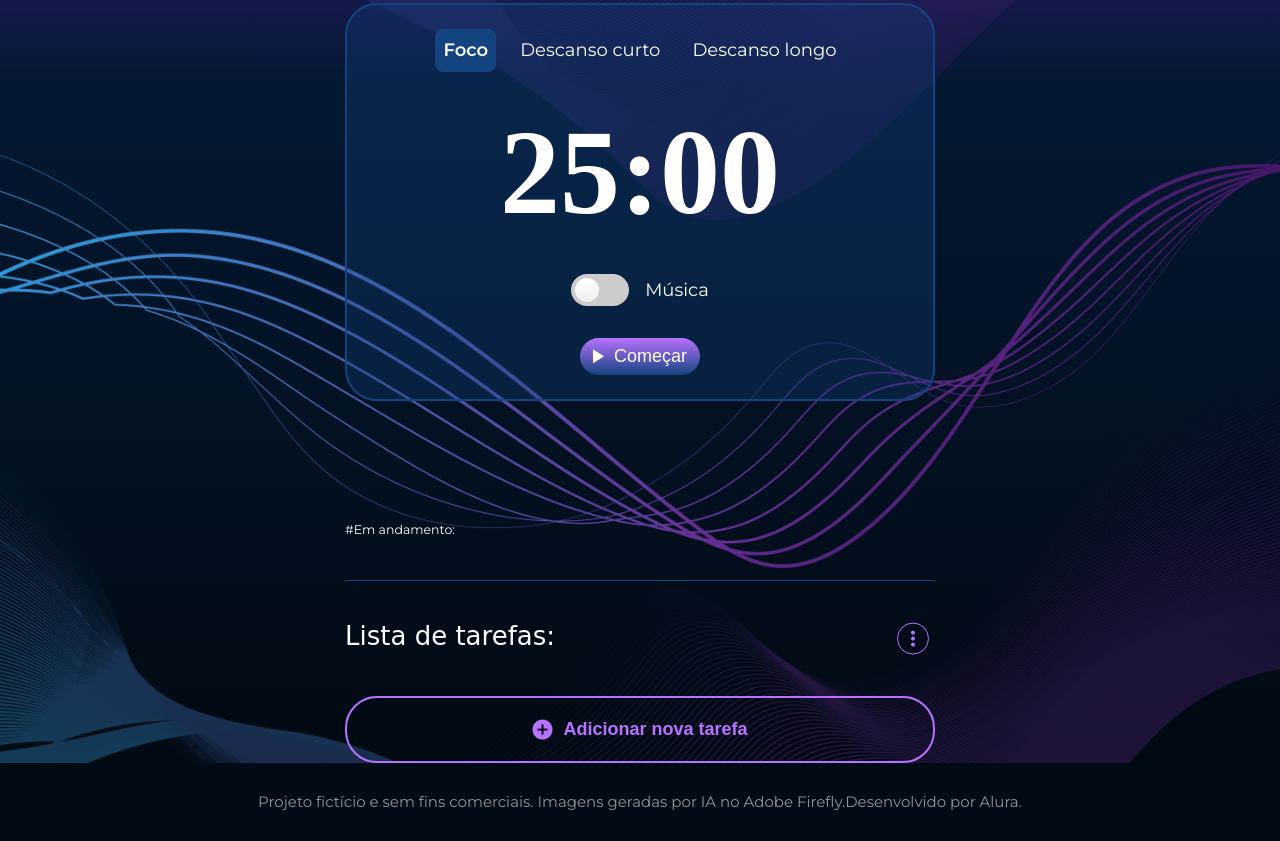
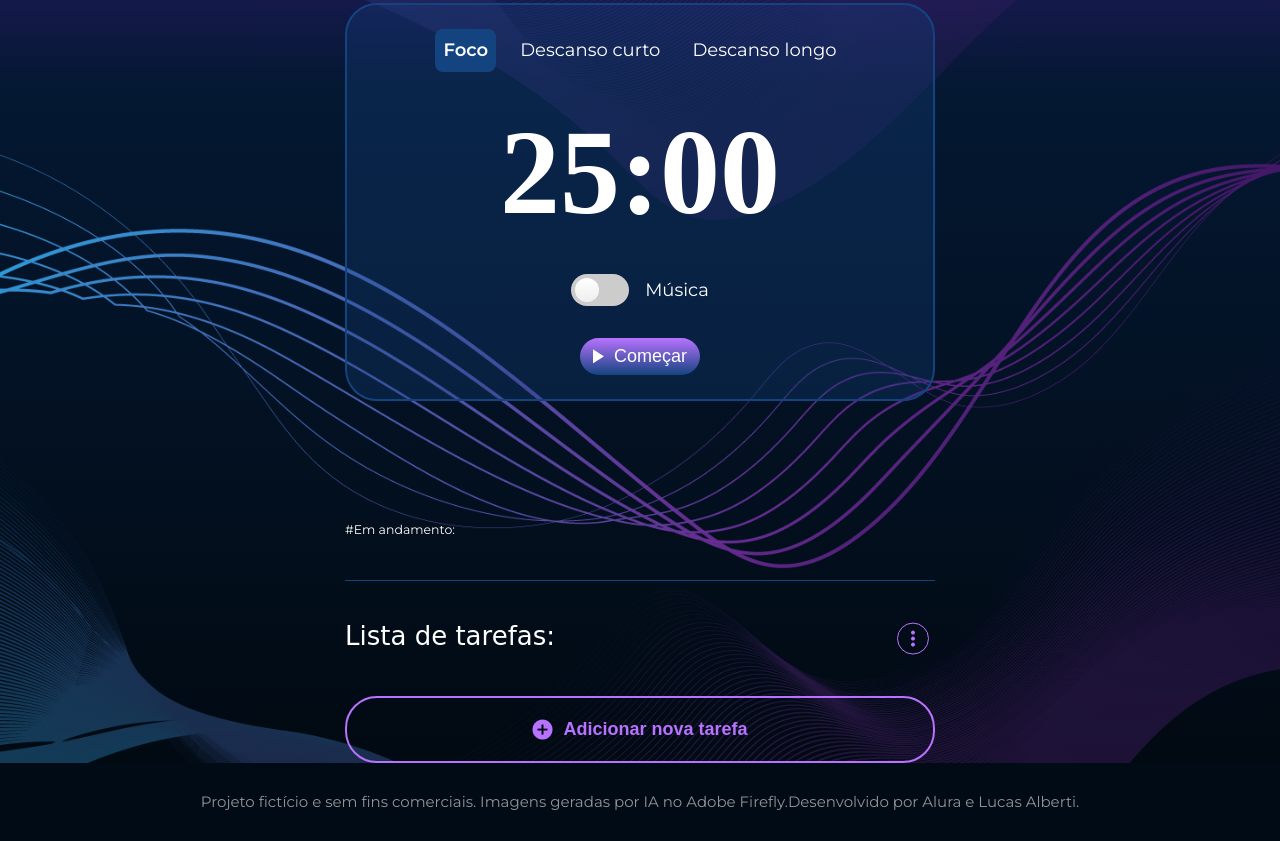
Before and after one commit to lucasfranciscoalberti/pomodoro-timer-Fokus, a plain HTML site: page index.html in a window 1280 px wide. Shown: the part 621-1462 px from the top of the page. Drawn offline with nearby package versions, Linux system fonts and the light colour scheme; a web font is replaced by a local one.

Commit message:
Update index.html

```diff
--- a/index.html
+++ b/index.html
@@ -127,7 +127,7 @@
 
         <footer class="app__footer">
             <p class="app__footer-text">
-                Projeto fictício e sem fins comerciais. Imagens geradas por IA no Adobe Firefly.Desenvolvido por Alura.
+                Projeto fictício e sem fins comerciais. Imagens geradas por IA no Adobe Firefly.Desenvolvido por Alura e Lucas Alberti.
             </p>
         </footer>
     </main>
```
